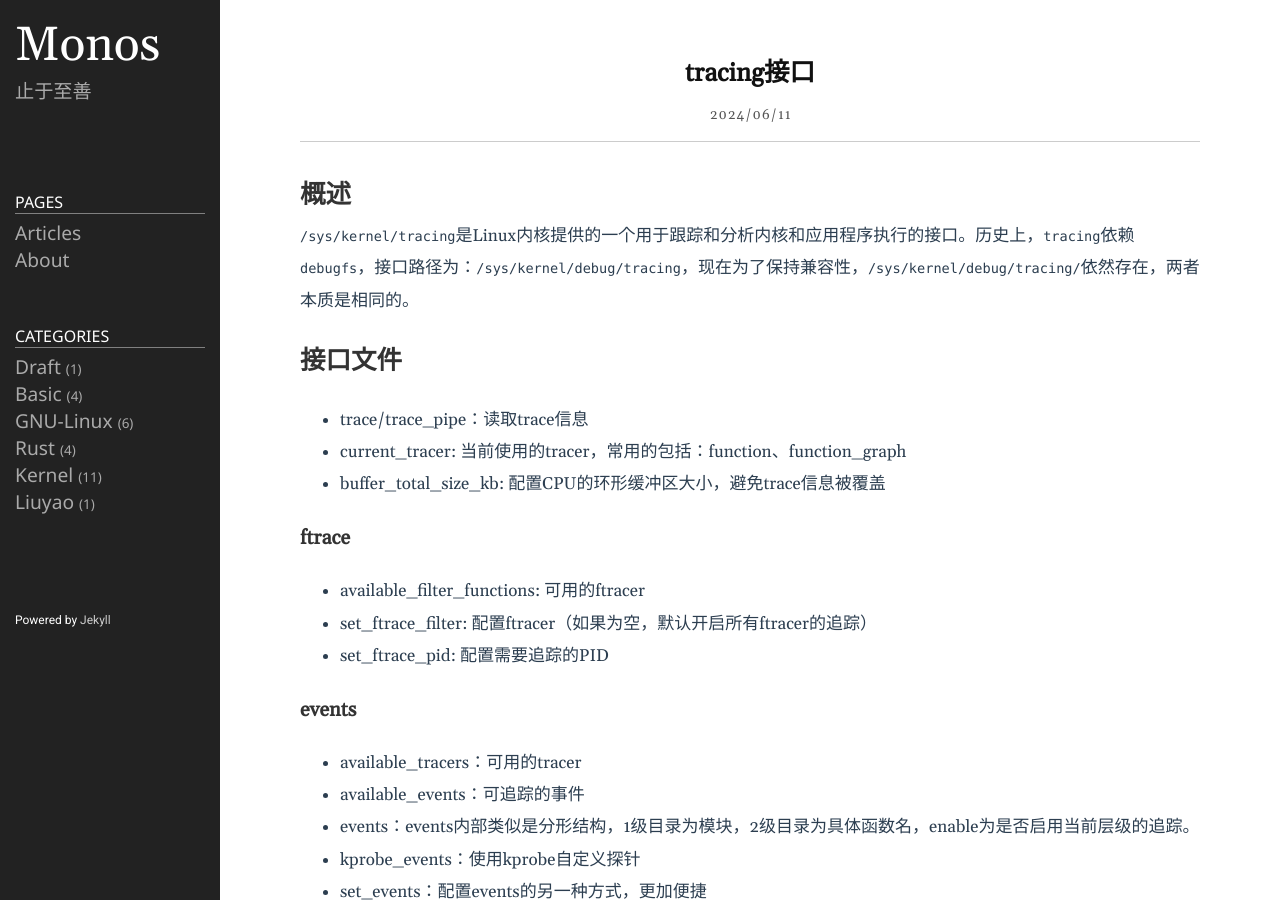
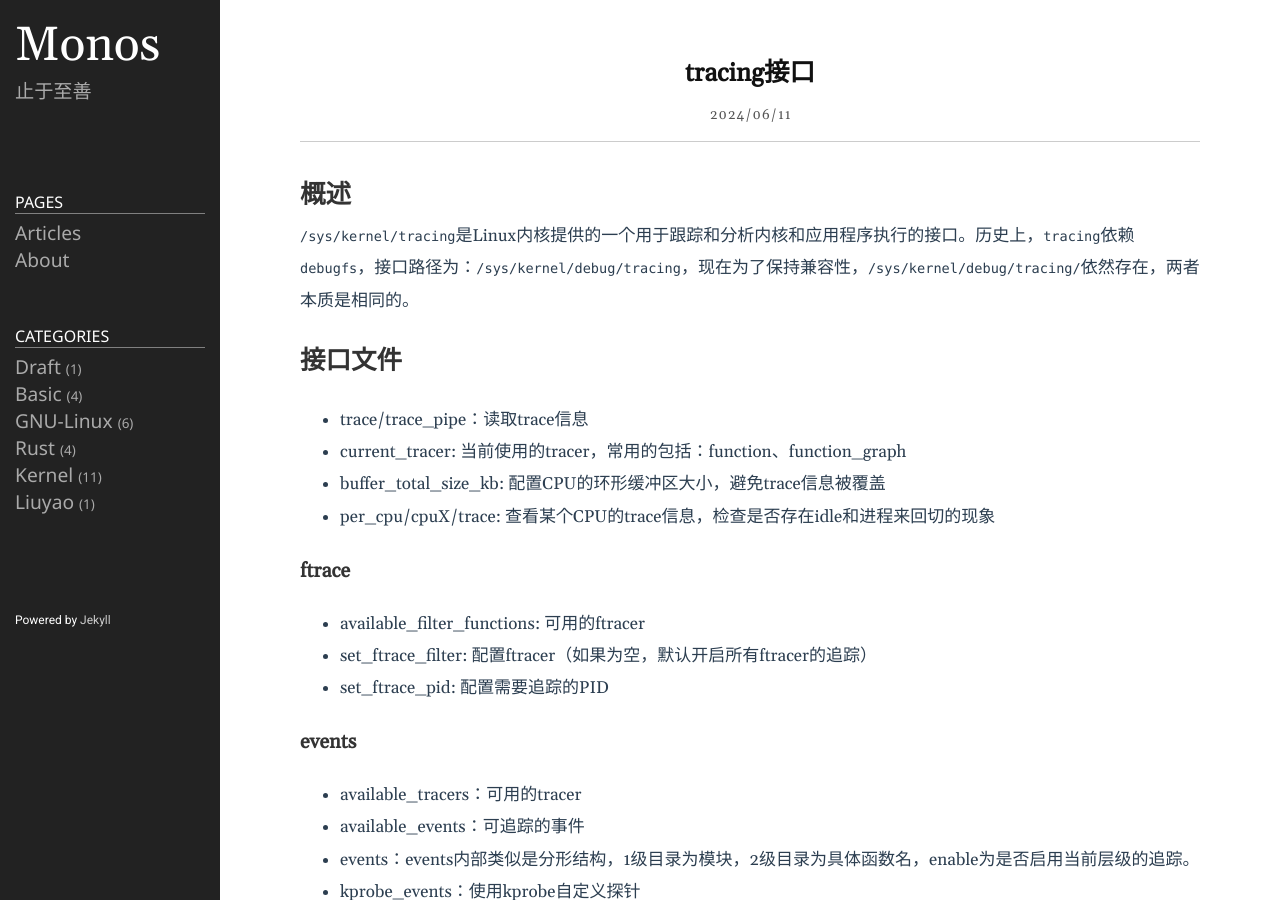
Before and after one commit to lclgo/lclgo.github.io, a Jekyll site: the page built from _posts/kernel/2024-06-11-trace.md, in a window 1280 px wide and 900 px high. Built offline with Jekyll 4.4.1, drawn with Linux system fonts in a browser that asks for light colours.

Commit message:
add notes

```diff
--- a/_posts/kernel/2024-06-11-trace.md
+++ b/_posts/kernel/2024-06-11-trace.md
@@ -14,6 +14,7 @@ date: 2024-06-11 21:00:00 +0800
 * trace/trace_pipe：读取trace信息
 * current_tracer: 当前使用的tracer，常用的包括：function、function_graph
 * buffer_total_size_kb: 配置CPU的环形缓冲区大小，避免trace信息被覆盖
+* per_cpu/cpuX/trace: 查看某个CPU的trace信息，检查是否存在idle和进程来回切的现象
 
 ### ftrace
 
```
